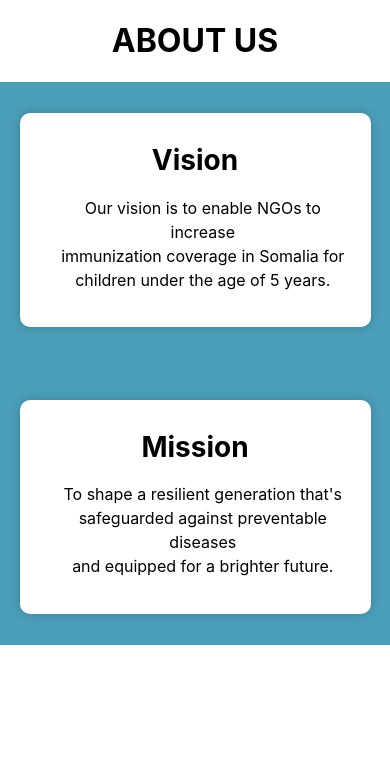
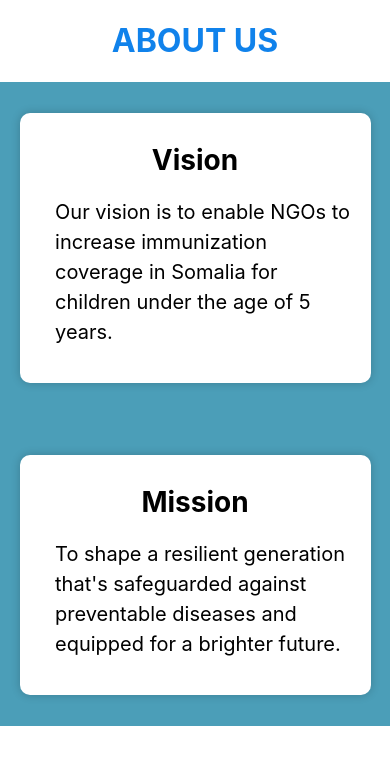
Before and after one commit to akirachix/Warsan-Informational, a React (Create React App) app in the folder warsan-informational/: page / in a window 390 px wide. Shown: the top 764 px of the page. Built offline with nearby package versions, Linux system fonts and the light colour scheme.

Commit message:
fixed responsiveness

```diff
--- a/warsan-informational/src/components/AboutUs/index.jsx
+++ b/warsan-informational/src/components/AboutUs/index.jsx
@@ -3,22 +3,22 @@ import './style.css'
 const About = () =>{
     return (
         <div>
-            <h1>ABOUT US</h1>
+            <h1 className="about-heading">ABOUT US</h1>
         <div className="about" >
             <div className="aboutcards" data-testid="about-card1">
             <h1 className="h1text">Vision</h1>
             <p>
-                Our vision is to enable NGOs to increase <br />
-                immunization coverage in Somalia for <br />
-                children under the age of 5 years.
+                Our vision is to enable NGOs to increase immunization
+                      coverage in Somalia for children under
+                              the age of 5 years.
             </p>
             </div>
             <div className="aboutcards" data-testid="about-card2">
                 <h1 className="h1text">Mission</h1>
                 <p>
-                To shape a resilient generation that's  <br />
-                safeguarded against preventable diseases <br />
-                and equipped for a brighter future.
+                To shape a resilient generation that's safeguarded
+                    against preventable diseases and equipped
+                            for a brighter future.
                 </p>
             </div>
             </div>
--- a/warsan-informational/src/components/AboutUs/style.css
+++ b/warsan-informational/src/components/AboutUs/style.css
@@ -4,7 +4,6 @@
     grid-template-columns: repeat(2, 1fr);
     gap: 5%;
   }
-
   .aboutcards {
     margin-top: 8%;
     margin-bottom: 8%;
@@ -14,43 +13,54 @@
     text-align: center;
     margin-left: 17%;
     padding: 20px;
-    border-radius: 10px;
-    box-shadow: 0 0 10px rgba(0, 0, 0, 0.2);
-    box-sizing: border-box;
   }
 
+  .about-heading{
+    color: #1082EB;
+  }
   .about p {
-    text-align: left;
-    margin-left: 21%;
+    text-align: center;
+    /* margin-left: 21%; */
     margin-bottom: 5%;
-    font-size: 18px;
-    line-height: 1.5;
+    font-size: 20px;
   }
-
   .about h1 {
     font-size: 28px;
     margin-top: 10px;
   }
-
+  .aboutcards {
+    border-radius: 10px;
+    box-shadow: 0 0 10px rgba(0, 0, 0, 0.2);
+  }
+  .about p {
+    line-height: 1.5;
+  }
+  .aboutcards {
+    margin-top: 8%;
+    margin-bottom: 8%;
+    margin-left: 8%;
+    width: 65%;
+    background-color: white;
+    text-align: center;
+    margin-left: 17%;
+    padding: 20px;
+    box-sizing: border-box;
+  }
   @media (max-width: 1350px) {
     .about {
       grid-template-columns: 1fr;
       gap: 10px;
     }
-
     .aboutcards {
       margin-left: 5%;
       width: 90%;
       text-align: center;
     }
-
     .about p {
       margin-left: 5%;
-      text-align: center;
-      font-size: 16px; /* Change the font size for small screens */
+      text-align: left;
     }
   }
-
   @media (max-width: 1540px) {
     .aboutcards {
       margin-left: 5%;
@@ -58,3 +68,15 @@
       text-align: center;
     }
   }
+
+  @media(width: 1280px){
+    .about{
+        display: flex;
+        flex-direction: row;
+
+    }
+    .aboutcards{
+        width: 500px;
+        margin-right: 50px;
+    }
+  }
```
